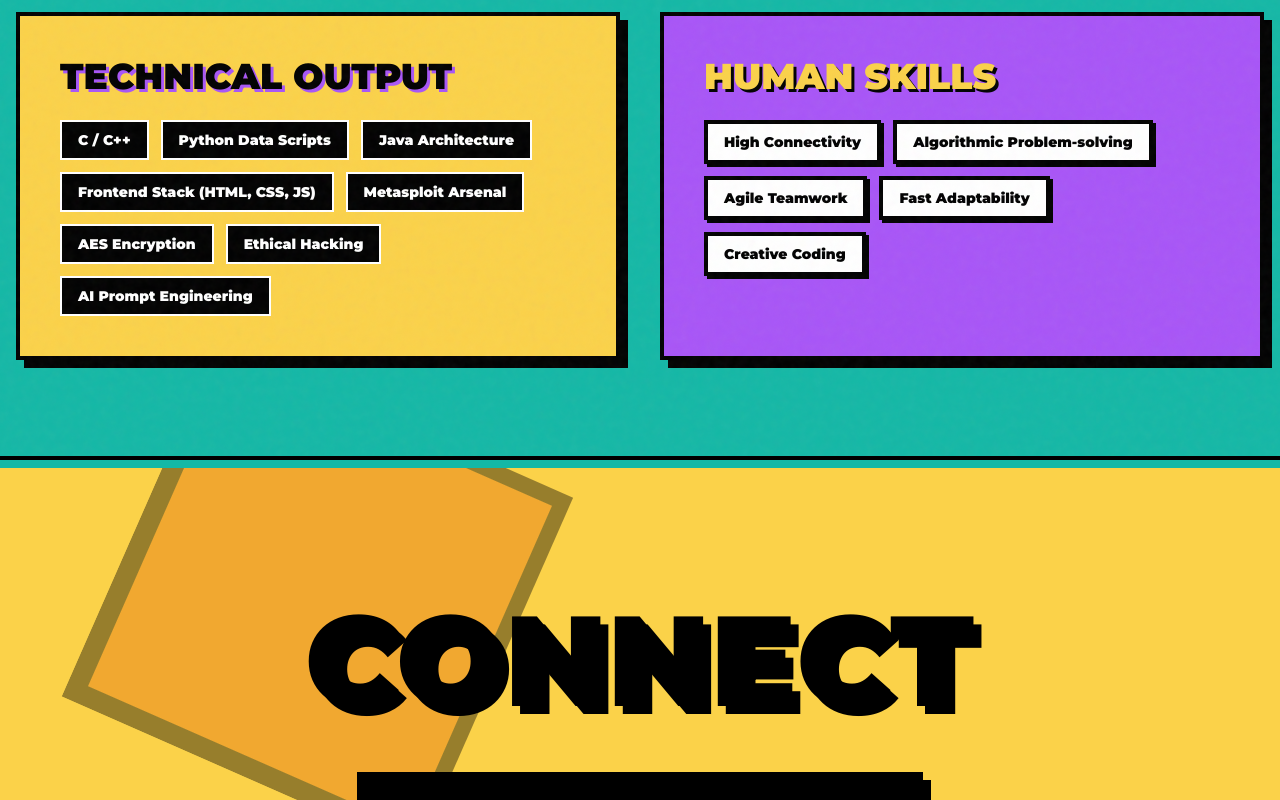
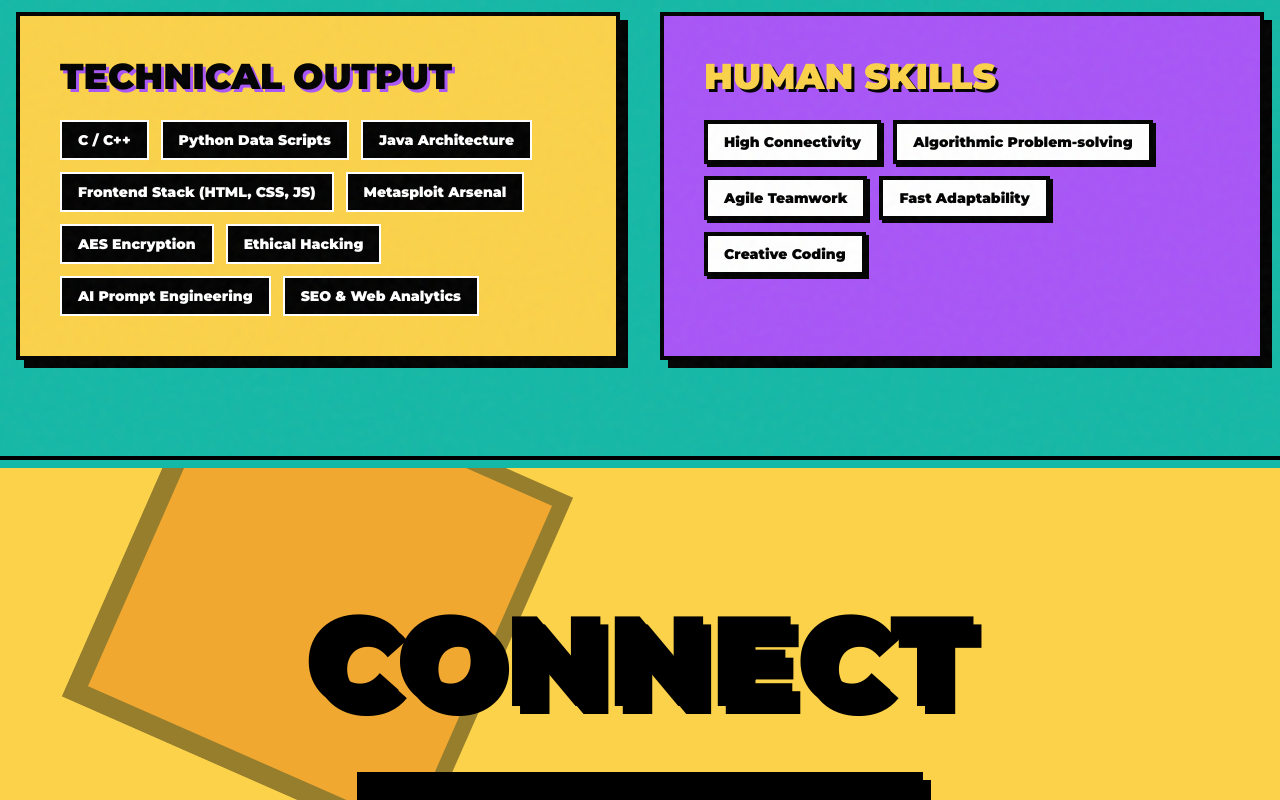
Before and after one commit to likhith3035/my-portfolio, a React (Vite) app: page / in a window 1280 px wide. Shown: the part 2940-3740 px from the top of the page. Built offline with nearby package versions, Linux system fonts and the light colour scheme.

Commit message:
feat: add SEO & Web Analytics to skills section

```diff
--- a/src/App.jsx
+++ b/src/App.jsx
@@ -401,7 +401,7 @@ const Projects = () => (
           className="neo-card shadow-neo-lg border-4 bg-neo-yellow p-6 md:p-10">
           <h3 className="text-2xl md:text-4xl font-black mb-6 uppercase drop-shadow-[3px_3px_0_#A855F7]">Technical Output</h3>
           <div className="flex flex-wrap gap-3">
-            {['C / C++', 'Python Data Scripts', 'Java Architecture', 'Frontend Stack (HTML, CSS, JS)', 'Metasploit Arsenal', 'AES Encryption', 'Ethical Hacking', 'AI Prompt Engineering'].map(skill => (
+            {['C / C++', 'Python Data Scripts', 'Java Architecture', 'Frontend Stack (HTML, CSS, JS)', 'Metasploit Arsenal', 'AES Encryption', 'Ethical Hacking', 'AI Prompt Engineering', 'SEO & Web Analytics'].map(skill => (
               <motion.span
                 key={skill}
                 whileHover={{ scale: 1.1, y: -2, backgroundColor: "#A855F7" }}
```
